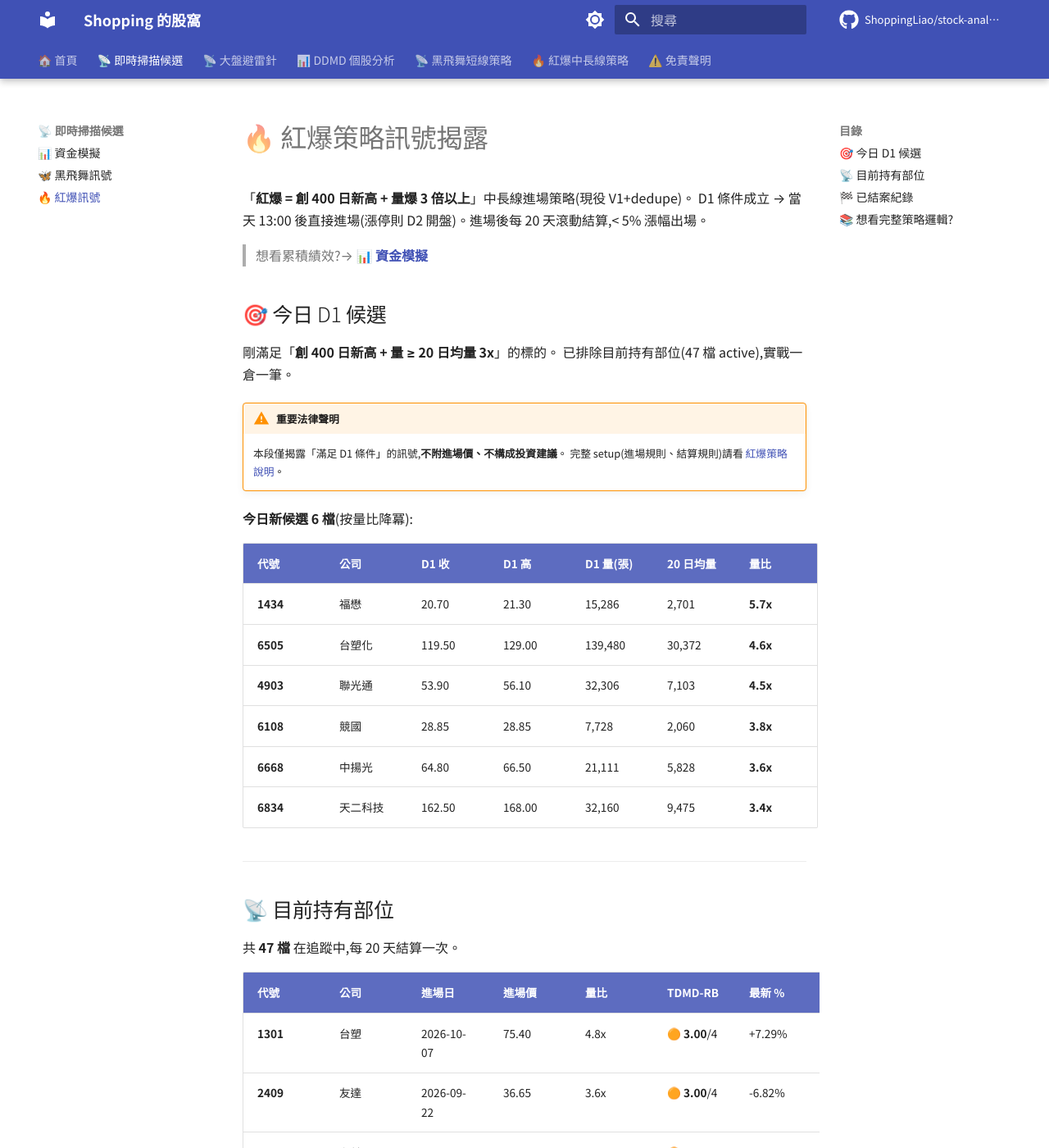
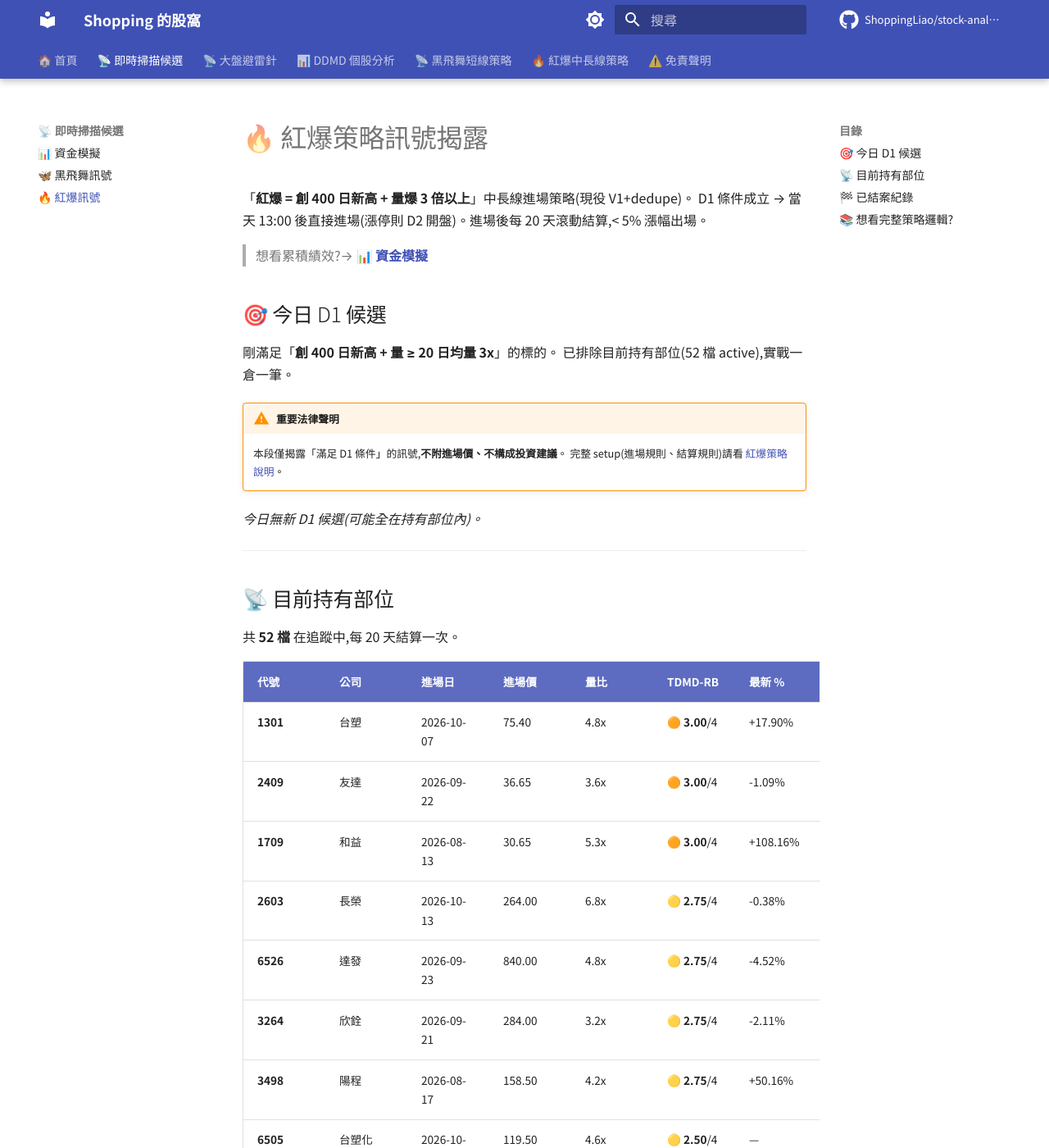
Before and after one commit to ShoppingLiao/stock-analysis-public, an MkDocs documentation site: the page built from docs/signals_red_burst.md, in a window 1280 px wide and 1400 px high. Shown: the whole window at 82% size. Built offline with MkDocs 1.6.1 and Material for MkDocs 9.7.7, drawn with Linux system fonts in a browser that asks for light colours; comment, search, counter and statistics services are not loaded; some of the changed text lies outside the part shown.

Commit message:
docs(signals): update BB + RB + capital (2026-10-14)

```diff
--- a/docs/signals_red_burst.md
+++ b/docs/signals_red_burst.md
@@ -8,78 +8,74 @@ D1 條件成立 → 當天 13:00 後直接進場(漲停則 D2 開盤)。進場
 ## 🎯 今日 D1 候選
 
 剛滿足「**創 400 日新高 + 量 ≥ 20 日均量 3x**」的標的。
-已排除目前持有部位(47 檔 active),實戰一倉一筆。
+已排除目前持有部位(52 檔 active),實戰一倉一筆。
 
 !!! warning "重要法律聲明"
     本段僅揭露「滿足 D1 條件」的訊號,**不附進場價、不構成投資建議**。
     完整 setup(進場規則、結算規則)請看 [紅爆策略說明](about/strategy_red_burst.md)。
 
-**今日新候選 6 檔**(按量比降冪):
-
-| 代號 | 公司 | D1 收 | D1 高 | D1 量(張) | 20 日均量 | 量比 |
-|------|------|-------|-------|-----------|-----------|------|
-| **1434** | 福懋 | 20.70 | 21.30 | 15,286 | 2,701 | **5.7x** |
-| **6505** | 台塑化 | 119.50 | 129.00 | 139,480 | 30,372 | **4.6x** |
-| **4903** | 聯光通 | 53.90 | 56.10 | 32,306 | 7,103 | **4.5x** |
-| **6108** | 競國 | 28.85 | 28.85 | 7,728 | 2,060 | **3.8x** |
-| **6668** | 中揚光 | 64.80 | 66.50 | 21,111 | 5,828 | **3.6x** |
-| **6834** | 天二科技 | 162.50 | 168.00 | 32,160 | 9,475 | **3.4x** |
+*今日無新 D1 候選(可能全在持有部位內)。*
 
 ---
 
 ## 📡 目前持有部位
 
-共 **47 檔** 在追蹤中,每 20 天結算一次。
+共 **52 檔** 在追蹤中,每 20 天結算一次。
 
 | 代號 | 公司 | 進場日 | 進場價 | 量比 | TDMD-RB | 最新 % | MFE | MAE | review |
 |------|------|--------|--------|------|---------|--------|-----|-----|--------|
-| **1301** | 台塑 | 2026-10-07 | 75.40 | 4.8x | 🟠 **3.00**/4 | +7.29% | +11.41% | +1.59% | 0/10 |
-| **2409** | 友達 | 2026-09-22 | 36.65 | 3.6x | 🟠 **3.00**/4 | -6.82% | +18.83% | -8.87% | 0/10 |
-| **1709** | 和益 | 2026-08-13 | 30.65 | 5.3x | 🟠 **3.00**/4 | +95.43% | +116.31% | -3.75% | 2/10 |
-| **2603** | 長榮 | 2026-10-13 | 264.00 | 6.8x | 🟡 **2.75**/4 | — | — | — | 0/10 |
-| **6526** | 達發 | 2026-09-23 | 840.00 | 4.8x | 🟡 **2.75**/4 | -6.79% | +5.36% | -10.12% | 0/10 |
-| **3264** | 欣銓 | 2026-09-21 | 284.00 | 3.2x | 🟡 **2.75**/4 | -5.46% | +1.94% | -16.20% | 0/10 |
-| **3498** | 陽程 | 2026-08-17 | 158.50 | 4.2x | 🟡 **2.75**/4 | +46.69% | +62.15% | -3.15% | 1/10 |
-| **4938** | 和碩 | 2026-10-13 | 102.50 | 8.4x | 🟡 **2.50**/4 | — | — | — | 0/10 |
-| **1326** | 台化 | 2026-10-08 | 77.60 | 3.1x | 🟡 **2.50**/4 | +0.26% | +1.42% | -4.64% | 0/10 |
-| **6672** | 騰輝電子-KY | 2026-10-01 | 405.50 | 3.0x | 🟡 **2.50**/4 | +32.92% | +49.20% | -0.37% | 0/10 |
-| **3094** | 聯傑 | 2026-09-04 | 46.50 | 5.8x | 🟡 **2.50**/4 | +44.30% | +58.06% | -13.33% | 1/10 |
-| **2887** | 台新新光金 | 2026-08-31 | 38.55 | 3.6x | 🟡 **2.50**/4 | +11.54% | +16.21% | +0.78% | 1/10 |
-| **6214** | 精誠 | 2026-08-17 | 175.50 | 10.6x | 🟡 **2.50**/4 | +10.26% | +11.11% | -1.14% | 1/10 |
-| **6278** | 台表科 | 2026-10-13 | 264.00 | 4.4x | 🟡 **2.25**/4 | — | — | — | 0/10 |
-| **9103** | 美德醫療-DR | 2026-10-13 | 7.02 | 22.6x | 🟡 **2.25**/4 | — | — | — | 0/10 |
-| **3265** | 台星科 | 2026-10-12 | 262.00 | 4.4x | 🟡 **2.25**/4 | +1.53% | +4.20% | -1.15% | 0/10 |
-| **6257** | 矽格 | 2026-10-07 | 278.00 | 3.3x | 🟡 **2.25**/4 | +0.36% | +4.86% | -1.44% | 0/10 |
-| **9933** | 中鼎 | 2026-10-05 | 48.75 | 9.2x | 🟡 **2.25**/4 | -13.23% | -4.82% | -14.05% | 0/10 |
-| **2466** | 冠西電 | 2026-10-01 | 128.50 | 3.4x | 🟡 **2.25**/4 | +84.44% | +86.38% | +1.56% | 0/10 |
-| **3219** | 倚強股份 | 2026-09-30 | 131.50 | 4.9x | 🟡 **2.25**/4 | -11.79% | +14.07% | -13.31% | 0/10 |
-| **3518** | 柏騰 | 2026-09-30 | 41.10 | 5.0x | 🟡 **2.25**/4 | +9.98% | +26.52% | -2.31% | 0/10 |
-| **1727** | 中華化 | 2026-09-23 | 116.50 | 3.5x | 🟡 **2.25**/4 | -14.16% | +11.59% | -15.45% | 0/10 |
-| **6168** | 宏齊 | 2026-09-18 | 38.85 | 4.1x | 🟡 **2.25**/4 | -4.76% | +30.24% | -4.89% | 0/10 |
-| **6227** | 茂綸 | 2026-09-17 | 137.50 | 4.3x | 🟡 **2.25**/4 | -9.45% | +10.18% | -10.18% | 0/10 |
-| **2305** | 全友 | 2026-09-15 | 45.60 | 3.3x | 🟡 **2.25**/4 | +44.96% | +63.82% | -3.29% | 0/10 |
-| **6426** | 統新 | 2026-09-08 | 307.00 | 3.8x | 🟡 **2.25**/4 | +6.68% | +34.20% | -6.19% | 1/10 |
-| **2637** | 慧洋-KY | 2026-08-19 | 91.80 | 4.6x | 🟡 **2.25**/4 | +12.20% | +17.65% | -1.96% | 1/10 |
-| **3580** | 友威科 | 2026-10-13 | 115.00 | 5.7x | 🟡 **2.00**/4 | — | — | — | 0/10 |
-| **1312** | 國喬 | 2026-10-12 | 16.05 | 7.0x | 🟡 **2.00**/4 | +9.97% | +9.97% | -1.87% | 0/10 |
-| **4167** | 松瑞藥 | 2026-10-12 | 21.65 | 10.3x | 🟡 **2.00**/4 | +3.46% | +3.70% | -2.08% | 0/10 |
-| **2241** | 艾姆勒 | 2026-10-08 | 50.50 | 8.3x | 🟡 **2.00**/4 | +0.00% | +5.54% | -2.48% | 0/10 |
-| **3693** | 營邦 | 2026-10-08 | 736.00 | 3.8x | 🟡 **2.00**/4 | -4.89% | +0.68% | -6.11% | 0/10 |
-| **2340** | 台亞 | 2026-10-02 | 45.75 | 5.9x | 🟡 **2.00**/4 | +17.38% | +23.72% | -4.92% | 0/10 |
-| **6532** | 瑞耘 | 2026-10-01 | 122.50 | 6.5x | 🟡 **2.00**/4 | -6.53% | +0.82% | -15.51% | 0/10 |
-| **6456** | GIS-KY | 2026-09-30 | 92.00 | 9.3x | 🟡 **2.00**/4 | +5.87% | +17.39% | -6.41% | 0/10 |
-| **1560** | 中砂 | 2026-09-11 | 790.00 | 3.6x | 🟡 **2.00**/4 | +20.25% | +34.18% | -6.96% | 0/10 |
-| **6218** | 豪勉 | 2026-09-08 | 46.70 | 4.8x | 🟡 **2.00**/4 | +13.92% | +47.75% | -7.39% | 1/10 |
-| **2221** | 大甲 | 2026-09-02 | 83.20 | 3.1x | 🟡 **2.00**/4 | +87.50% | +137.98% | +0.60% | 1/10 |
-| **2606** | 裕民 | 2026-08-24 | 72.30 | 3.0x | 🟡 **2.00**/4 | +7.47% | +13.00% | -3.18% | 1/10 |
-| **2030** | 彰源 | 2026-08-10 | 20.45 | 11.6x | 🟡 **2.00**/4 | +41.08% | +95.60% | +0.00% | 2/10 |
-| **2069** | 運錩 | 2026-09-11 | 24.65 | 4.0x | ⚪ **1.75**/4 | -3.25% | +11.76% | -7.51% | 0/10 |
-| **6226** | 光鼎 | 2026-08-31 | 31.60 | 3.4x | ⚪ **1.75**/4 | +39.87% | +63.61% | -6.96% | 1/10 |
-| **2033** | 佳大 | 2026-08-28 | 25.65 | 3.6x | ⚪ **1.75**/4 | +75.44% | +119.49% | -8.77% | 1/10 |
-| **2020** | 美亞 | 2026-10-01 | 26.20 | 25.5x | ⚪ **1.50**/4 | -8.97% | +6.11% | -10.31% | 0/10 |
-| **6133** | 金橋 | 2026-09-30 | 29.60 | 4.9x | ⚪ **1.50**/4 | -12.84% | +4.73% | -12.84% | 0/10 |
-| **6933** | AMAX-KY | 2026-09-18 | 342.00 | 3.0x | ⚪ **1.50**/4 | +10.23% | +20.76% | -7.60% | 0/10 |
-| **8227** | 巨有科技 | 2026-09-14 | 241.00 | 11.9x | ⚪ **1.50**/4 | +21.16% | +59.54% | -0.83% | 0/10 |
+| **1301** | 台塑 | 2026-10-07 | 75.40 | 4.8x | 🟠 **3.00**/4 | +17.90% | +17.90% | +1.59% | 0/10 |
+| **2409** | 友達 | 2026-09-22 | 36.65 | 3.6x | 🟠 **3.00**/4 | -1.09% | +18.83% | -8.87% | 0/10 |
+| **1709** | 和益 | 2026-08-13 | 30.65 | 5.3x | 🟠 **3.00**/4 | +108.16% | +116.31% | -3.75% | 2/10 |
+| **2603** | 長榮 | 2026-10-13 | 264.00 | 6.8x | 🟡 **2.75**/4 | -0.38% | +1.33% | -1.89% | 0/10 |
+| **6526** | 達發 | 2026-09-23 | 840.00 | 4.8x | 🟡 **2.75**/4 | -4.52% | +5.36% | -10.12% | 0/10 |
+| **3264** | 欣銓 | 2026-09-21 | 284.00 | 3.2x | 🟡 **2.75**/4 | -2.11% | +2.64% | -16.20% | 0/10 |
+| **3498** | 陽程 | 2026-08-17 | 158.50 | 4.2x | 🟡 **2.75**/4 | +50.16% | +62.15% | -3.15% | 1/10 |
+| **6505** | 台塑化 | 2026-10-14 | 119.50 | 4.6x | 🟡 **2.50**/4 | — | — | — | 0/10 |
+| **4938** | 和碩 | 2026-10-13 | 102.50 | 8.4x | 🟡 **2.50**/4 | -2.44% | +0.49% | -3.12% | 0/10 |
+| **1326** | 台化 | 2026-10-08 | 77.60 | 3.1x | 🟡 **2.50**/4 | +10.18% | +10.18% | -4.64% | 0/10 |
+| **6672** | 騰輝電子-KY | 2026-10-01 | 405.50 | 3.0x | 🟡 **2.50**/4 | +45.99% | +49.20% | -0.37% | 0/10 |
+| **3094** | 聯傑 | 2026-09-04 | 46.50 | 5.8x | 🟡 **2.50**/4 | +40.43% | +58.06% | -13.33% | 1/10 |
+| **2887** | 台新新光金 | 2026-08-31 | 38.55 | 3.6x | 🟡 **2.50**/4 | +10.64% | +16.21% | +0.78% | 1/10 |
+| **6214** | 精誠 | 2026-08-17 | 175.50 | 10.6x | 🟡 **2.50**/4 | +11.68% | +12.82% | -1.14% | 1/10 |
+| **1434** | 福懋 | 2026-10-14 | 20.70 | 5.7x | 🟡 **2.25**/4 | — | — | — | 0/10 |
+| **6834** | 天二科技 | 2026-10-14 | 162.50 | 3.4x | 🟡 **2.25**/4 | — | — | — | 0/10 |
+| **6278** | 台表科 | 2026-10-13 | 264.00 | 4.4x | 🟡 **2.25**/4 | +9.85% | +9.85% | +7.01% | 0/10 |
+| **9103** | 美德醫療-DR | 2026-10-13 | 7.02 | 22.6x | 🟡 **2.25**/4 | -9.97% | +0.00% | -9.97% | 0/10 |
+| **3265** | 台星科 | 2026-10-12 | 262.00 | 4.4x | 🟡 **2.25**/4 | +11.64% | +11.64% | -1.53% | 0/10 |
+| **6257** | 矽格 | 2026-10-07 | 278.00 | 3.3x | 🟡 **2.25**/4 | -0.36% | +4.86% | -1.62% | 0/10 |
+| **9933** | 中鼎 | 2026-10-05 | 48.75 | 9.2x | 🟡 **2.25**/4 | -12.72% | -4.82% | -14.05% | 0/10 |
+| **2466** | 冠西電 | 2026-10-01 | 128.50 | 3.4x | 🟡 **2.25**/4 | +66.15% | +90.66% | +1.56% | 0/10 |
+| **3219** | 倚強股份 | 2026-09-30 | 131.50 | 4.9x | 🟡 **2.25**/4 | -8.37% | +14.07% | -13.31% | 0/10 |
+| **3518** | 柏騰 | 2026-09-30 | 41.10 | 5.0x | 🟡 **2.25**/4 | +12.04% | +26.52% | -2.31% | 0/10 |
+| **1727** | 中華化 | 2026-09-23 | 116.50 | 3.5x | 🟡 **2.25**/4 | -12.45% | +11.59% | -15.45% | 0/10 |
+| **6168** | 宏齊 | 2026-09-18 | 38.85 | 4.1x | 🟡 **2.25**/4 | -2.70% | +30.24% | -6.44% | 0/10 |
+| **6227** | 茂綸 | 2026-09-17 | 137.50 | 4.3x | 🟡 **2.25**/4 | -6.91% | +10.18% | -10.18% | 0/10 |
+| **2305** | 全友 | 2026-09-15 | 45.60 | 3.3x | 🟡 **2.25**/4 | +39.47% | +63.82% | -3.29% | 0/10 |
+| **6426** | 統新 | 2026-09-08 | 307.00 | 3.8x | 🟡 **2.25**/4 | +9.61% | +34.20% | -6.19% | 1/10 |
+| **2637** | 慧洋-KY | 2026-08-19 | 91.80 | 4.6x | 🟡 **2.25**/4 | +12.75% | +17.65% | -1.96% | 1/10 |
+| **6108** | 競國 | 2026-10-14 | 28.85 | 3.8x | 🟡 **2.00**/4 | — | — | — | 0/10 |
+| **3580** | 友威科 | 2026-10-13 | 115.00 | 5.7x | 🟡 **2.00**/4 | +5.22% | +9.13% | -0.43% | 0/10 |
+| **1312** | 國喬 | 2026-10-12 | 16.05 | 7.0x | 🟡 **2.00**/4 | +17.76% | +19.00% | -1.87% | 0/10 |
+| **4167** | 松瑞藥 | 2026-10-12 | 21.65 | 10.3x | 🟡 **2.00**/4 | +2.31% | +3.93% | -2.08% | 0/10 |
+| **2241** | 艾姆勒 | 2026-10-08 | 50.50 | 8.3x | 🟡 **2.00**/4 | -4.16% | +5.54% | -6.63% | 0/10 |
+| **3693** | 營邦 | 2026-10-08 | 736.00 | 3.8x | 🟡 **2.00**/4 | +2.45% | +3.12% | -6.11% | 0/10 |
+| **2340** | 台亞 | 2026-10-02 | 45.75 | 5.9x | 🟡 **2.00**/4 | +14.54% | +23.72% | -4.92% | 0/10 |
+| **6532** | 瑞耘 | 2026-10-01 | 122.50 | 6.5x | 🟡 **2.00**/4 | +2.45% | +2.45% | -15.51% | 0/10 |
+| **6456** | GIS-KY | 2026-09-30 | 92.00 | 9.3x | 🟡 **2.00**/4 | -0.87% | +17.39% | -6.41% | 0/10 |
+| **1560** | 中砂 | 2026-09-11 | 790.00 | 3.6x | 🟡 **2.00**/4 | +20.00% | +34.18% | -6.96% | 1/10 |
+| **6218** | 豪勉 | 2026-09-08 | 46.70 | 4.8x | 🟡 **2.00**/4 | +20.56% | +47.75% | -7.39% | 1/10 |
+| **2221** | 大甲 | 2026-09-02 | 83.20 | 3.1x | 🟡 **2.00**/4 | +68.87% | +137.98% | +0.60% | 1/10 |
+| **2606** | 裕民 | 2026-08-24 | 72.30 | 3.0x | 🟡 **2.00**/4 | +8.16% | +13.00% | -3.18% | 1/10 |
+| **2030** | 彰源 | 2026-08-10 | 20.45 | 11.6x | 🟡 **2.00**/4 | +43.28% | +95.60% | +0.00% | 2/10 |
+| **6668** | 中揚光 | 2026-10-14 | 64.80 | 3.6x | ⚪ **1.75**/4 | — | — | — | 0/10 |
+| **6226** | 光鼎 | 2026-08-31 | 31.60 | 3.4x | ⚪ **1.75**/4 | +40.82% | +63.61% | -6.96% | 1/10 |
+| **2033** | 佳大 | 2026-08-28 | 25.65 | 3.6x | ⚪ **1.75**/4 | +92.98% | +119.49% | -8.77% | 1/10 |
+| **4903** | 聯光通 | 2026-10-14 | 53.90 | 4.5x | ⚪ **1.50**/4 | — | — | — | 0/10 |
+| **2020** | 美亞 | 2026-10-01 | 26.20 | 25.5x | ⚪ **1.50**/4 | -7.25% | +6.11% | -10.31% | 0/10 |
+| **6133** | 金橋 | 2026-09-30 | 29.60 | 4.9x | ⚪ **1.50**/4 | -12.16% | +4.73% | -13.68% | 0/10 |
+| **6933** | AMAX-KY | 2026-09-18 | 342.00 | 3.0x | ⚪ **1.50**/4 | +21.20% | +21.20% | -7.60% | 0/10 |
+| **8227** | 巨有科技 | 2026-09-14 | 241.00 | 11.9x | ⚪ **1.50**/4 | +29.67% | +59.54% | -0.83% | 0/10 |
 
 > TDMD-RB:🔴 主力(4)/🟠 中倉(3)/🟡 試單(2)/⚪ 觀察(<2)。T=突破力道+多頭陡峭、D=量爆強度、M=籌碼三條合一、Dr=LLM 題材。
 
@@ -87,30 +83,30 @@ D1 條件成立 → 當天 13:00 後直接進場(漲停則 D2 開盤)。進場
 
 ## 🏁 已結案紀錄
 
-共 **260 筆** 已結案,勝率 **30.8%**,平均報酬 **-2.94%**
+共 **261 筆** 已結案,勝率 **30.7%**,平均報酬 **-2.93%**
 
 | 代號 | 公司 | 進場日 | 出場日 | 進場價 | 出場價 | 報酬 | 出場原因 |
 |------|------|--------|--------|--------|--------|------|---------|
+| 2069 | 運錩 | 2026-09-11 | 2026-10-14 | 24.65 | 24.40 | -1.01% | 20 天結算 漲幅 -1.01% < 5% |
 | 6179 | 亞通 | 2026-09-10 | 2026-10-13 | 38.20 | 37.50 | -1.83% | 20 天結算 漲幅 -1.83% < 5% |
 | 6617 | 共信-KY | 2026-09-08 | 2026-10-08 | 134.50 | 119.00 | -11.52% | 20 天結算 漲幅 -11.52% < 5% |
 | 2465 | 麗臺 | 2026-08-11 | 2026-10-08 | 86.90 | 85.70 | -1.38% | 40 天結算 漲幅 -11.56% < 5% |
 | 8039 | 台虹 | 2026-07-14 | 2026-10-08 | 185.50 | 305.50 | **+64.69%** | 60 天結算 漲幅 3.74% < 5% |
+| 2464 | 盟立 | 2026-09-04 | 2026-10-06 | 211.00 | 182.50 | -13.51% | 20 天結算 漲幅 -13.51% < 5% |
 | 6538 | 倉和 | 2026-09-04 | 2026-10-06 | 300.00 | 302.00 | **+0.67%** | 20 天結算 漲幅 0.67% < 5% |
-| 2464 | 盟立 | 2026-09-04 | 2026-10-06 | 211.00 | 182.50 | -13.51% | 20 天結算 漲幅 -13.51% < 5% |
 | 2395 | 研華 | 2026-07-09 | 2026-10-06 | 547.00 | 738.00 | **+34.92%** | 60 天結算 漲幅 3.80% < 5% |
 | 2845 | 遠東銀 | 2026-09-03 | 2026-10-05 | 13.65 | 12.80 | -6.23% | 20 天結算 漲幅 -6.23% < 5% |
 | 2301 | 光寶科 | 2026-08-05 | 2026-10-02 | 249.00 | 281.50 | **+13.05%** | 40 天結算 漲幅 -10.63% < 5% |
 | 3141 | 晶宏 | 2026-09-02 | 2026-10-02 | 93.50 | 87.10 | -6.84% | 20 天結算 漲幅 -6.84% < 5% |
 | 1312 | 國喬 | 2026-09-01 | 2026-10-01 | 15.65 | 14.60 | -6.71% | 20 天結算 漲幅 -6.71% < 5% |
 | 3406 | 玉晶光 | 2026-08-31 | 2026-09-30 | 916.00 | 890.00 | -2.84% | 20 天結算 漲幅 -2.84% < 5% |
+| 2491 | 吉祥全 | 2026-08-28 | 2026-09-29 | 56.40 | 40.20 | -28.72% | 20 天結算 漲幅 -28.72% < 5% |
 | 4939 | 亞電 | 2026-08-28 | 2026-09-29 | 92.80 | 75.30 | -18.86% | 20 天結算 漲幅 -18.86% < 5% |
-| 2491 | 吉祥全 | 2026-08-28 | 2026-09-29 | 56.40 | 40.20 | -28.72% | 20 天結算 漲幅 -28.72% < 5% |
+| 2351 | 順德 | 2026-08-27 | 2026-09-24 | 240.00 | 219.50 | -8.54% | 20 天結算 漲幅 -8.54% < 5% |
 | 6547 | 高端疫苗 | 2026-08-27 | 2026-09-24 | 63.10 | 59.80 | -5.23% | 20 天結算 漲幅 -5.23% < 5% |
-| 2351 | 順德 | 2026-08-27 | 2026-09-24 | 240.00 | 219.50 | -8.54% | 20 天結算 漲幅 -8.54% < 5% |
 | 2426 | 鼎元 | 2026-08-26 | 2026-09-23 | 99.80 | 97.80 | -2.00% | 20 天結算 漲幅 -2.00% < 5% |
 | 2615 | 萬海 | 2026-08-24 | 2026-09-21 | 124.50 | 117.00 | -6.02% | 20 天結算 漲幅 -6.02% < 5% |
 | 2851 | 中再保 | 2026-08-21 | 2026-09-18 | 47.10 | 47.00 | -0.21% | 20 天結算 漲幅 -0.21% < 5% |
-| 2634 | 漢翔 | 2026-07-22 | 2026-09-16 | 64.40 | 65.00 | **+0.93%** | 40 天結算 漲幅 -5.25% < 5% |
 
 *僅顯示最近 20 筆,完整紀錄會累積在內部 journal。*
 
```
Also changed, not shown: docs/signals_capital.md (+13 -13 lines).
